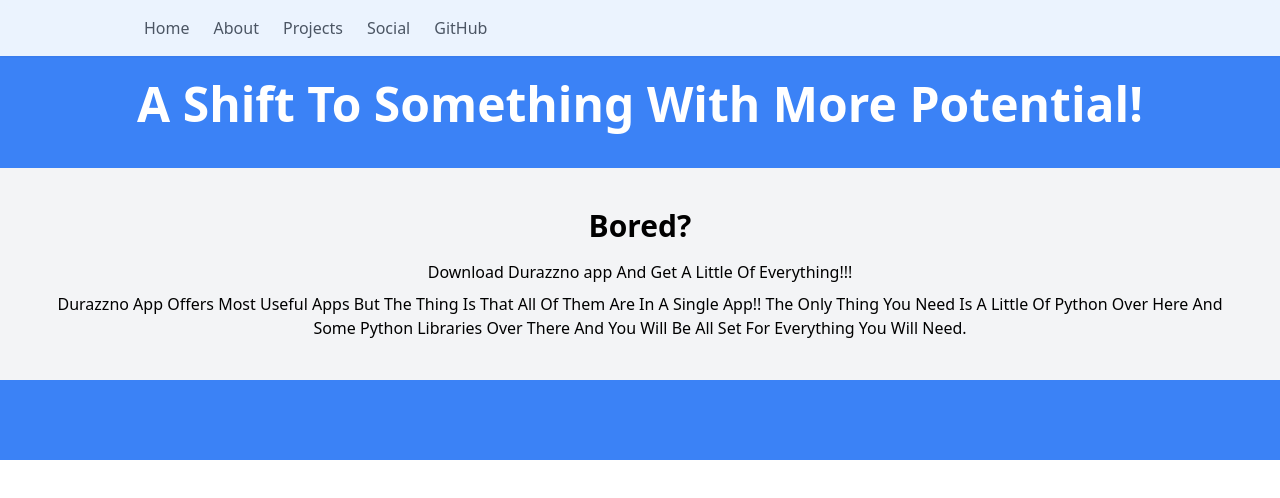
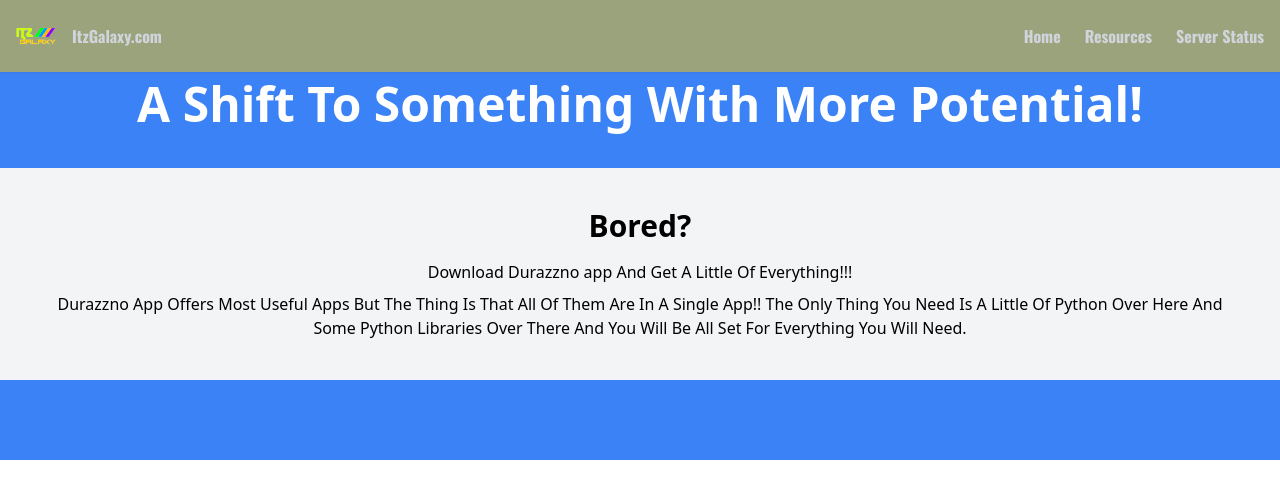
Before and after one commit to PixlGalaxy/ItzGalaxy, a React (Vite) app in the folder frontend/: page / in a window 1280 px wide. Shown: the top 498 px of the page. Built offline with nearby package versions, Linux system fonts and the light colour scheme; the HTML template or start-up script is replaced by a standard one.

Commit message:
Updated Navbar

```diff
--- a/frontend/src/components/Navbar.tsx
+++ b/frontend/src/components/Navbar.tsx
@@ -4,99 +4,61 @@ import { Link } from "react-router-dom";
 const Navbar: React.FC = () => {
   const [isMenuOpen, setIsMenuOpen] = useState<boolean>(false);
 
-  const toggleMenu = () => {
-    setIsMenuOpen(!isMenuOpen);
-  };
+  const toggleMenu = () => setIsMenuOpen(!isMenuOpen);
 
   return (
-    <nav className="fixed top-0 left-0 right-0 bg-white bg-opacity-90 shadow-sm backdrop-blur-sm z-50">
-      <div className="max-w-5xl mx-auto px-4 py-4">
-        <div className="flex justify-between items-center">
-          {/* Logo */}
-          <Link to="/" className="md:hidden">
-            <img src="/favicon-color.ico" alt="Logo" className="w-10 md:hidden" />
+    <nav className="fixed top-0 left-0 right-0 bg-gray-900 bg-opacity-95 shadow-sm backdrop-blur-sm z-50 navbar-color" style={{ fontFamily: 'Oswald-Bold' }}>
+      <div className="mx-auto px-4 py-4 flex items-center justify-between">
+
+        {/* Logo and Label */}
+        <div className="flex items-center space-x-4">
+          <Link to="/" className="logo w-10 h-10 flex-shrink-0">
+            <img src="ItzGalaxy_CLR.png" alt="Logo"></img>
           </Link>
+          <span className="text-gray-300"><strong>ItzGalaxy.com</strong></span>
+        </div>
 
-          {/* Hamburger Menu */}
-          <button
-            onClick={toggleMenu}
-            className="md:hidden text-gray-600 hover:text-blue-500"
-          >
+        {/* Desktop Navigation Links */}
+        <div className="hidden md:flex items-center space-x-6">
+          <Link to="/" className="text-gray-300 hover:text-blue-500 transition-colors">
+            <strong>Home</strong>
+          </Link>
+          <Link to="/resources" className="text-gray-300 hover:text-blue-500 transition-colors">
+            <strong>Resources</strong>
+          </Link>
+          <a href="https://onlinestatus.itzgalaxy.com" className="text-gray-300 hover:text-blue-500 transition-colors">
+            <strong>Server Status</strong>
+          </a>
+        </div>
+
+        {/* Mobile Hamburger */}
+        <div className="flex md:hidden items-center">
+          <button onClick={toggleMenu} className="text-gray-300 hover:text-blue-500">
             {isMenuOpen ? (
-              // Close icon when menu is open
-              <svg
-                className="w-6 h-6"
-                fill="none"
-                stroke="currentColor"
-                viewBox="0 0 24 24"
-              >
-                <path
-                  strokeLinecap="round"
-                  strokeLinejoin="round"
-                  strokeWidth={2}
-                  d="M6 18L18 6M6 6l12 12"
-                />
+              <svg className="w-6 h-6" fill="none" stroke="currentColor" viewBox="0 0 24 24">
+                <path strokeLinecap="round" strokeLinejoin="round" strokeWidth={2} d="M6 18L18 6M6 6l12 12" />
               </svg>
             ) : (
-              // Hamburger icon when menu is closed
-              <svg
-                className="w-6 h-6"
-                fill="none"
-                stroke="currentColor"
-                viewBox="0 0 24 24"
-              >
-                <path
-                  strokeLinecap="round"
-                  strokeLinejoin="round"
-                  strokeWidth={2}
-                  d="M4 6h16M4 12h16M4 18h16"
-                />
+              <svg className="w-6 h-6" fill="none" stroke="currentColor" viewBox="0 0 24 24">
+                <path strokeLinecap="round" strokeLinejoin="round" strokeWidth={2} d="M4 6h16M4 12h16M4 18h16" />
               </svg>
             )}
           </button>
+        </div>
+      </div>
 
-          {/* Navigation Links */}
-          <div
-            className={`md:flex items-center space-x-6 ${
-              isMenuOpen
-                ? "absolute top-full left-0 right-0 bg-white py-4 px-6 shadow-lg text-center"
-                : "hidden"
-            }`}
-          >
-            <div className="flex flex-col space-y-3 md:flex-row md:space-y-0 md:space-x-6">
-              <Link
-                to="/"
-                className="text-gray-600 hover:text-blue-500 transition-colors py-2 md:py-0"
-              >
-                Home
-              </Link>
-              <Link
-                to="/about"
-                className="text-gray-600 hover:text-blue-500 transition-colors py-2 md:py-0"
-              >
-                About
-              </Link>
-              <Link
-                to="/projects"
-                className="text-gray-600 hover:text-blue-500 transition-colors py-2 md:py-0"
-              >
-                Projects
-              </Link>
-              <Link
-                to="/social"
-                className="text-gray-600 hover:text-blue-500 transition-colors py-2 md:py-0"
-              >
-                Social
-              </Link>
-              <a
-                href="https://github.com/PixlGalaxy"
-                className="text-gray-600 hover:text-blue-500 transition-colors py-2 md:py-0"
-              >
-                GitHub
-              </a>
-              {/* Additional Links */}
-            </div>
-          </div>
+      {/* Mobile Menu */}
+      <div className={`navbar-mobile ${isMenuOpen ? 'active' : ''}`}>
+        <div className="flex flex-col space-y-3 text-center">
+          <Link to="/" onClick={() => setIsMenuOpen(false)} className="navbar-link text-gray-300 hover:text-blue-500 transition-colors">
+            <strong>Home</strong>
+          </Link>
+          <Link to="/resources" onClick={() => setIsMenuOpen(false)} className="navbar-link text-gray-300 hover:text-blue-500 transition-colors">
+            <strong>Resources</strong>
+          </Link>
+          <a href="https://onlinestatus.itzgalaxy.com" className="navbar-link text-gray-300 hover:text-blue-500 transition-colors">
+            <strong>Server Status</strong>
+          </a>
         </div>
       </div>
     </nav>
--- a/frontend/src/index.css
+++ b/frontend/src/index.css
@@ -22,6 +22,10 @@
 
 .navbar-link {
     padding: 10px 0;
+}
+
+.navbar-color {
+    background-color: #ffc4007e;
 }
 
 /* ####################################################################### */
```
